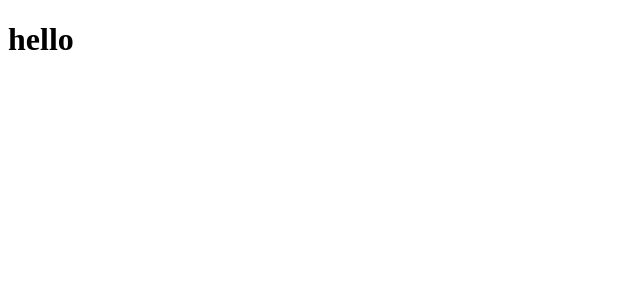
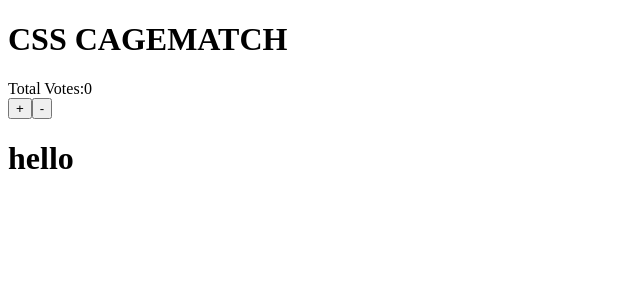
Before and after one commit to battlecagecss/battlecagecss, a React app: page / in a window 1280 px wide. Shown: the top 300 px of the page, without its empty margins (0-640 px from the left). Built offline with nearby package versions, Linux system fonts and the light colour scheme.

Commit message:
added redux state

```diff
--- a/client/App.jsx
+++ b/client/App.jsx
@@ -1,5 +1,5 @@
-import React, { Component } from "react";
-// //need to also import wrapper
+import React, { Component } from 'react';
+import Wrapper from './containers/MainContainer.jsx';
 
 class App extends Component {
   constructor(props) {
@@ -9,7 +9,7 @@ class App extends Component {
   render() {
     return (
       <div>
-        <h1>hello</h1>
+        <Wrapper />
       </div>
     );
   }
--- /dev/null
+++ b/client/actions/actions.js
@@ -0,0 +1,9 @@
+import * as types from '../constants/actionTypes';
+
+export const addVote = () => ({
+  type: types.ADD_VOTE,
+});
+
+export const deleteVote = () => ({
+  type: types.SUBTRACT_VOTE,
+});
--- /dev/null
+++ b/client/components/TotalsDisplay.jsx
@@ -0,0 +1,18 @@
+import React from 'react';
+import { connect } from 'react-redux';
+
+const mapStateToProps = (state) => ({
+  votes: state.markets.votes,
+});
+
+const TotalsDisplay = (props) => {
+  console.log(props);
+  return (
+    <div className="innerbox" id="totals">
+      <label htmlFor="totalMarkets">Total Votes:</label>
+      <span id="totalCards">{props.votes}</span>
+    </div>
+  );
+};
+
+export default connect(mapStateToProps)(TotalsDisplay);
--- /dev/null
+++ b/client/constants/actionTypes.js
@@ -0,0 +1,5 @@
+// add action type constants i.e.:
+// export const ACTION_DESCRIPTION = "ACTION_DESCRIPTION";
+
+export const ADD_VOTE = 'ADD_VOTE';
+export const SUBTRACT_VOTE = 'SUBTRACT_VOTE';
--- /dev/null
+++ b/client/containers/MainContainer.jsx
@@ -0,0 +1,52 @@
+import React, { Component } from 'react';
+import { connect } from 'react-redux';
+import TotalsDisplay from '../components/TotalsDisplay.jsx';
+import { addVote, deleteVote } from '../actions/actions.js';
+
+const mapStateToProps = (state) => ({
+  //
+});
+
+const mapDispatchToProps = (dispatch) => ({
+  addVote: () => dispatch(addVote()),
+  deleteVote: () => dispatch(deleteVote()),
+});
+
+class MainContainer extends Component {
+  constructor(props) {
+    super(props);
+
+    this.handleClick = this.handleClick.bind(this);
+  }
+
+  handleClick(e) {
+    e.preventDefault();
+    if (e.target.name === 'addVote') {
+      this.props.addVote();
+    } else if (e.target.name === 'deleteVote') {
+      this.props.deleteVote();
+    }
+  }
+
+  render() {
+    return (
+      <div className="container">
+        <div className="outerBox">
+          <h1 id="header">CSS CAGEMATCH</h1>
+          <TotalsDisplay />
+          <button name="addVote" onClick={this.handleClick}>
+            +
+          </button>
+          <button name="deleteVote" onClick={this.handleClick}>
+            -
+          </button>
+          <h1>hello</h1>
+        </div>
+      </div>
+    );
+  }
+}
+
+const Wrapper = connect(mapStateToProps, mapDispatchToProps)(MainContainer);
+
+export default Wrapper;
--- a/client/index.js
+++ b/client/index.js
@@ -1,11 +1,12 @@
-import React from "react";
-import { render } from "react-dom";
-import { Provider } from "react-redux";
-import App from "./App.jsx";
-import store from "./store";
+import React from 'react';
+import { render } from 'react-dom';
+import { Provider } from 'react-redux';
+import App from './App.jsx';
+import store from './store';
 
 render(
-  // wrap the App in the Provider and pass in the store
-  <App />,
-  document.getElementById("contents")
+  <Provider store={store}>
+    <App />
+  </Provider>,
+  document.getElementById('contents')
 );
--- /dev/null
+++ b/client/reducers/index.js
@@ -0,0 +1,13 @@
+import { combineReducers } from 'redux';
+
+// import all reducers here
+import marketsReducer from './marketsReducer';
+
+// combine reducers
+const reducers = combineReducers({
+  // if we had other reducers, they would go here
+  markets: marketsReducer,
+});
+
+// make the combined reducers available for import
+export default reducers;
--- /dev/null
+++ b/client/reducers/marketsReducer.js
@@ -0,0 +1,22 @@
+import * as types from '../constants/actionTypes';
+
+const initialState = {
+  votes: 0,
+};
+
+const marketsReducer = (state = initialState, action) => {
+  let votes;
+
+  switch (action.type) {
+    case types.ADD_VOTE:
+      votes = state.votes + 1;
+      return { ...state, votes };
+    case types.SUBTRACT_VOTE:
+      votes = state.votes - 1;
+      return { ...state, votes };
+    default:
+      return state;
+  }
+};
+
+export default marketsReducer;
--- a/client/store.js
+++ b/client/store.js
@@ -0,0 +1,7 @@
+import { createStore } from 'redux';
+import { composeWithDevTools } from 'redux-devtools-extension';
+import reducers from './reducers/index';
+
+const store = createStore(reducers, composeWithDevTools());
+
+export default store;
```
